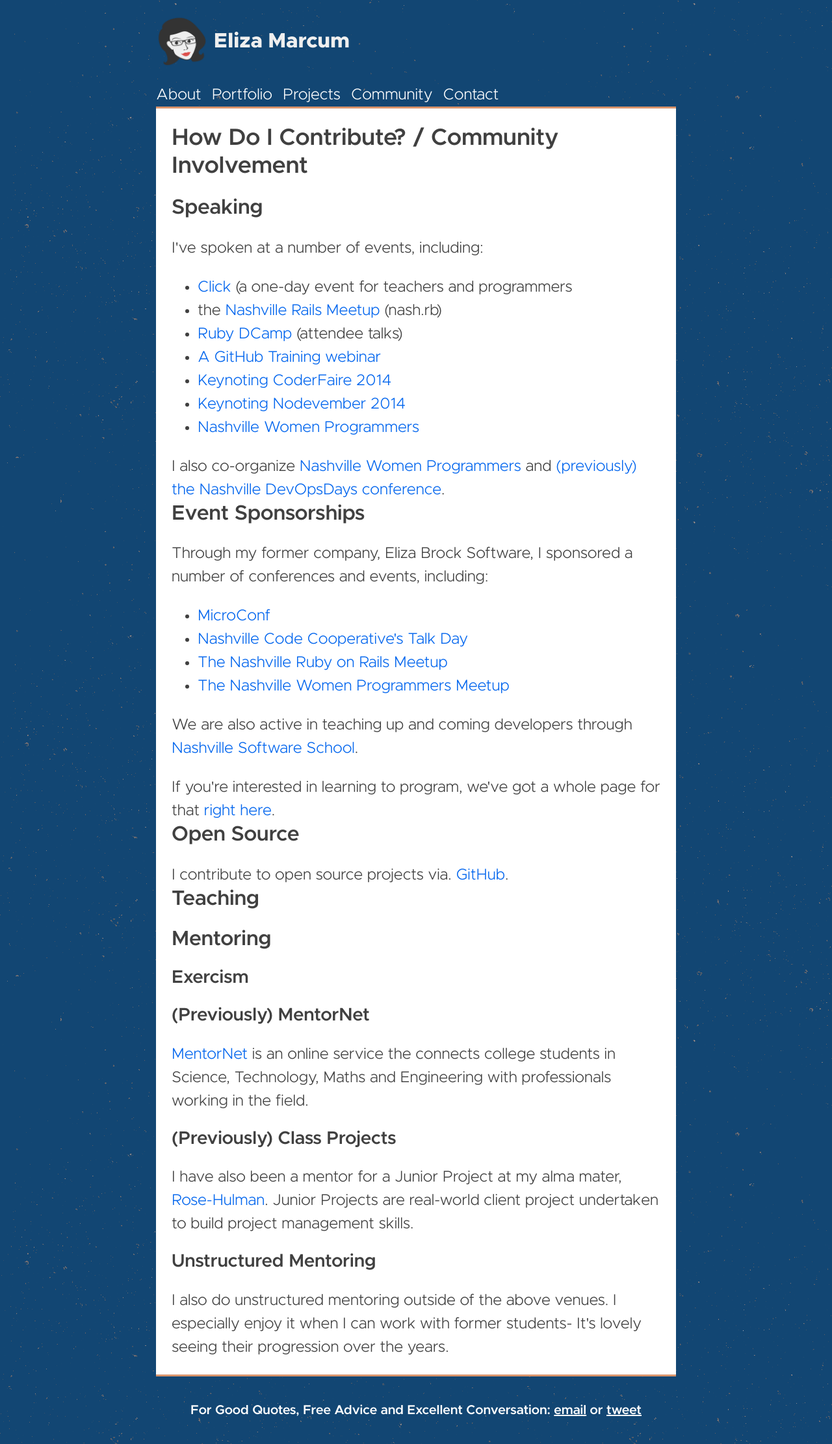
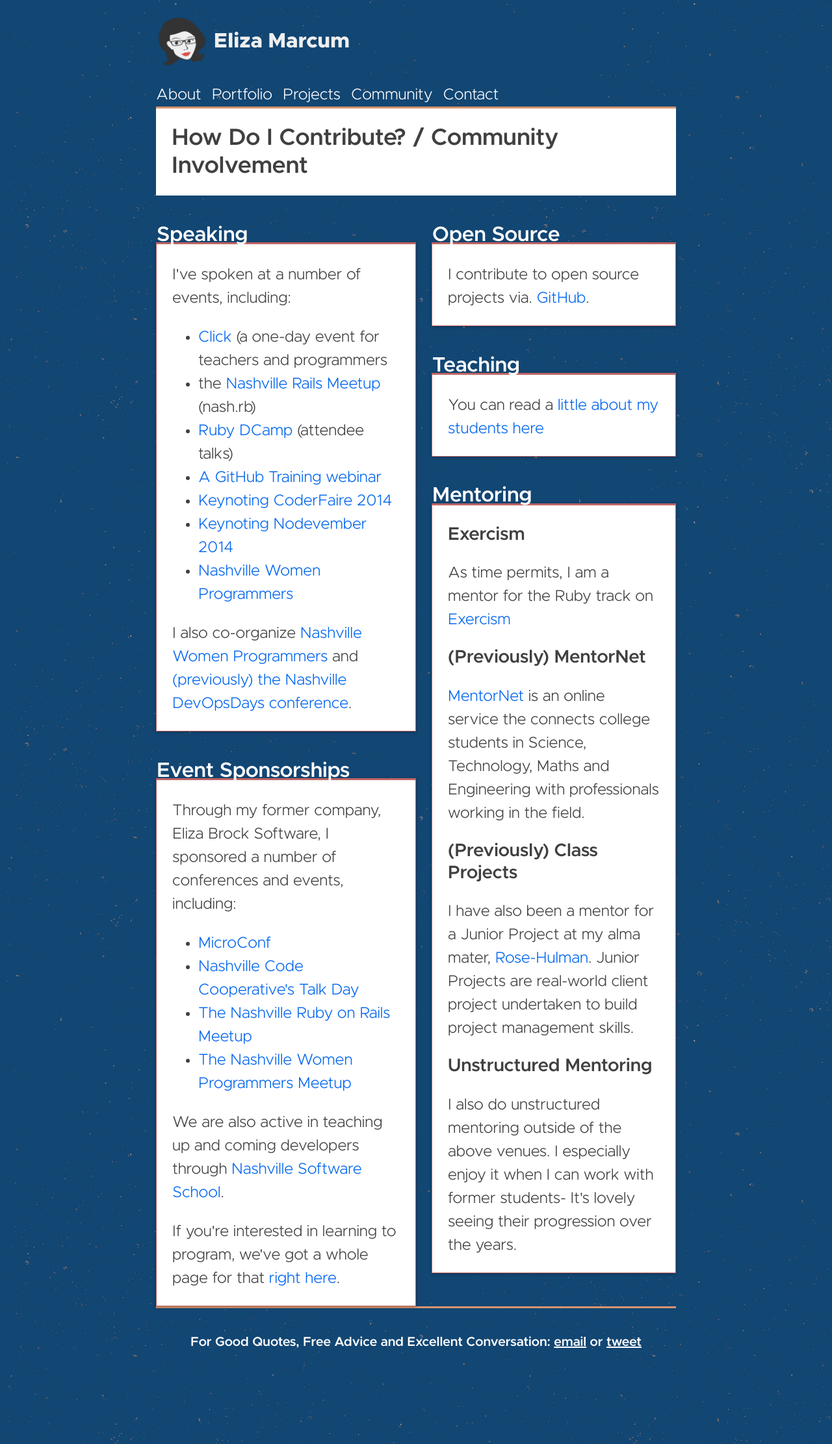
Before and after one commit to miniature-caravan/miniature-caravan.github.io, a Jekyll site: the page built from community-involvement.html, in a window 1280 px wide. Shown: the whole page at 65% size. Built offline with Jekyll 4.4.1, drawn with Linux system fonts in a browser that asks for light colours.

Commit message:
Clean up the pages that needed a two-column layout

```diff
--- a/_sass/base/_layout.scss
+++ b/_sass/base/_layout.scss
@@ -22,7 +22,7 @@
   }
 }
 
-body > main > section, body > main > article > section {
+body > main > section, body > main > article > section, .flex-row section {
   padding: $content-padding-mobile;
   background-color: $alternate-background;
 
@@ -63,13 +63,13 @@
 }
 
 @include small-breakpoint {
-  body > main > section, body > main > article > section {
+  body > main > section, body > main > article > section, .flex-row section {
     padding: $content-padding-mobile;
   }
 }
 
 body > main, body > main > article {
-  & > section:not(.low-key) {
+  & > section:not(.low-key), section.high-key {
     // TODO: Find out if this is relevant in 2020
     // Set a non-alpha background color to soothe IE
     background-color: $alternate-background; //$somewhat-transparent;
--- a/community-involvement.html
+++ b/community-involvement.html
@@ -1,13 +1,17 @@
 ---
-layout: simple_page
+layout: page
 nav-title: Community
+hide-title: true
 title: How Do I Contribute? / Community Involvement
 order: 5
 permalink: /community-involvement/
 ---
-<div>
-  <div class="half">
-    <section>
+<section class="low-key">
+  <h1>{{ page.title }}</h1>
+</section>
+<div class="flex-row">
+  <div class="flex-small half">
+    <section class="high-key">
       <h2>Speaking</h2>
       <p>I've spoken at a number of events, including:</p>
       <p>
@@ -26,7 +30,7 @@
       <p>I also co-organize <a href="http://www.meetup.com/NashvilleWomenProgrammers">Nashville Women Programmers</a> and <a href="http://www.devopsdays.org/events/2016-nashville/welcome/">(previously) the Nashville DevOpsDays conference</a>.</p>
     </section>
 
-    <section>
+    <section class="high-key">
       <h2>Event Sponsorships</h2>
       <p>Through my former company, Eliza Brock Software, I sponsored a number of conferences and events, including:</p>
 
@@ -45,23 +49,23 @@
     </section>
   </div>
 
-  <div class="half">
-    <section>
+  <div class="flex-small half">
+    <section class="high-key">
       <h2>Open Source</h2>
       <p>I contribute to open source projects via. <a href="https://github.com/elizabrock">GitHub</a>.</p>
     </section>
 
-    <section>
+    <section class="high-key">
       <h2>Teaching</h2>
 
-      <!-- TODO: link to /students page -->
+      <p>You can read a <a href="/students">little about my students here</a></p>
     </section>
 
-    <section>
+    <section class="high-key">
       <h2>Mentoring</h2>
 
       <h3>Exercism</h3>
-      <p><!-- TODO: explanation --></p>
+      <p>As time permits, I am a mentor for the Ruby track on <a href="https://exercism.io/">Exercism</a></p>
 
       <h3>(Previously) MentorNet</h3>
       <p><a href="http://www.mentornet.net/">MentorNet</a> is an online service the connects college students in Science, Technology, Maths and Engineering with professionals working in the field.</p>
```
Also changed, not shown: social.md (+25 -25 lines), README.md.
